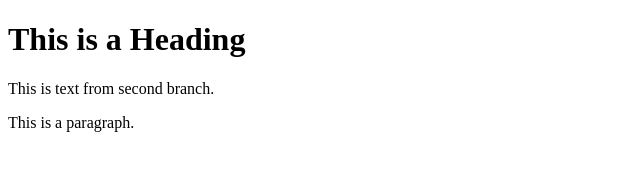
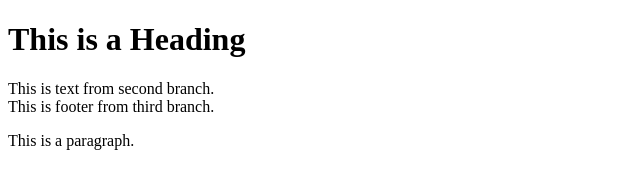
Before and after one commit to pongsatorn-sun/create_repo_via_desktop, a plain HTML site: page index.html in a window 1280 px wide. Shown: the whole page, without its empty margins (0-640 px from the left). Drawn offline with Linux system fonts and the light colour scheme.

Commit message:
add footer

```diff
--- a/index.html
+++ b/index.html
@@ -10,6 +10,9 @@
 <main>
     This is text from second branch.
 </main>
+
+<footer>This is footer from third branch.</footer>
+
 <p>This is a paragraph.</p>
 
 </body>
```
